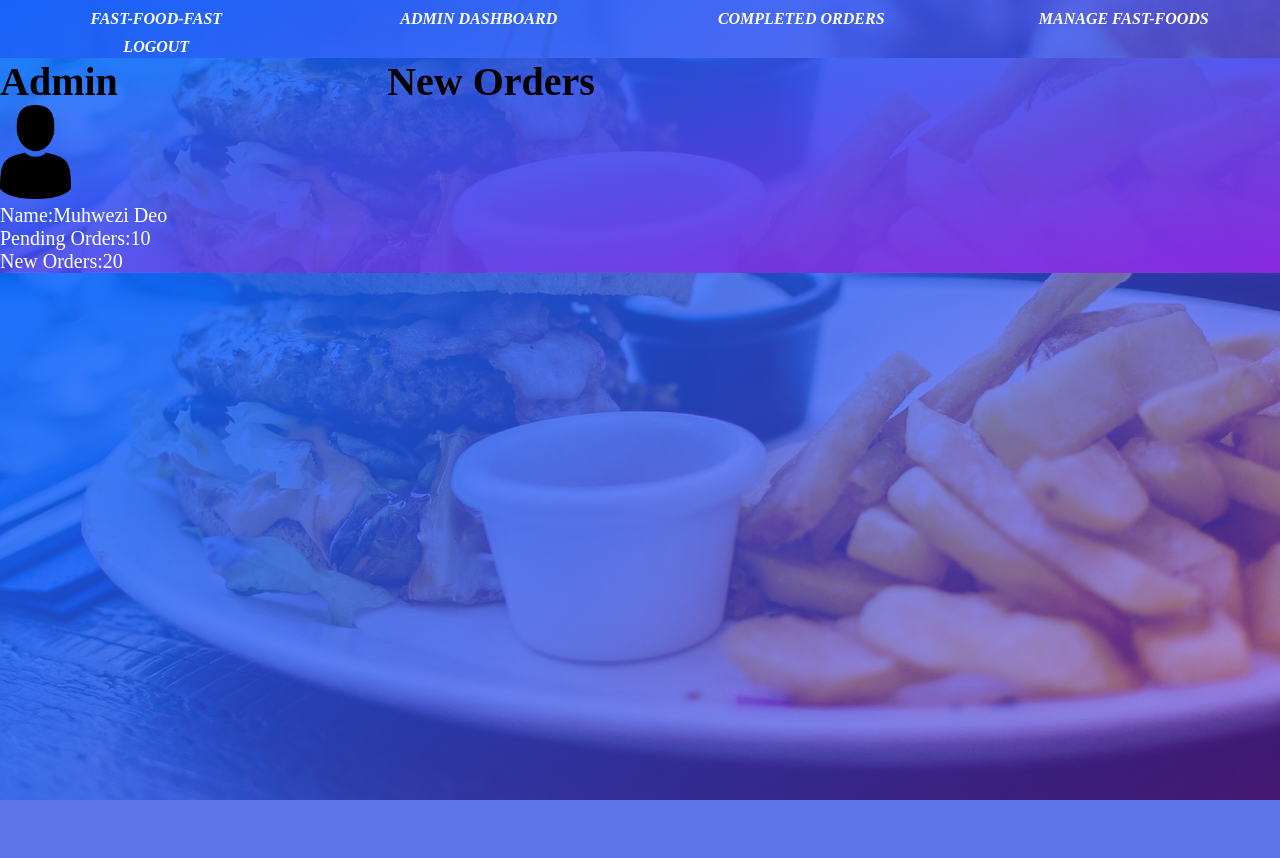
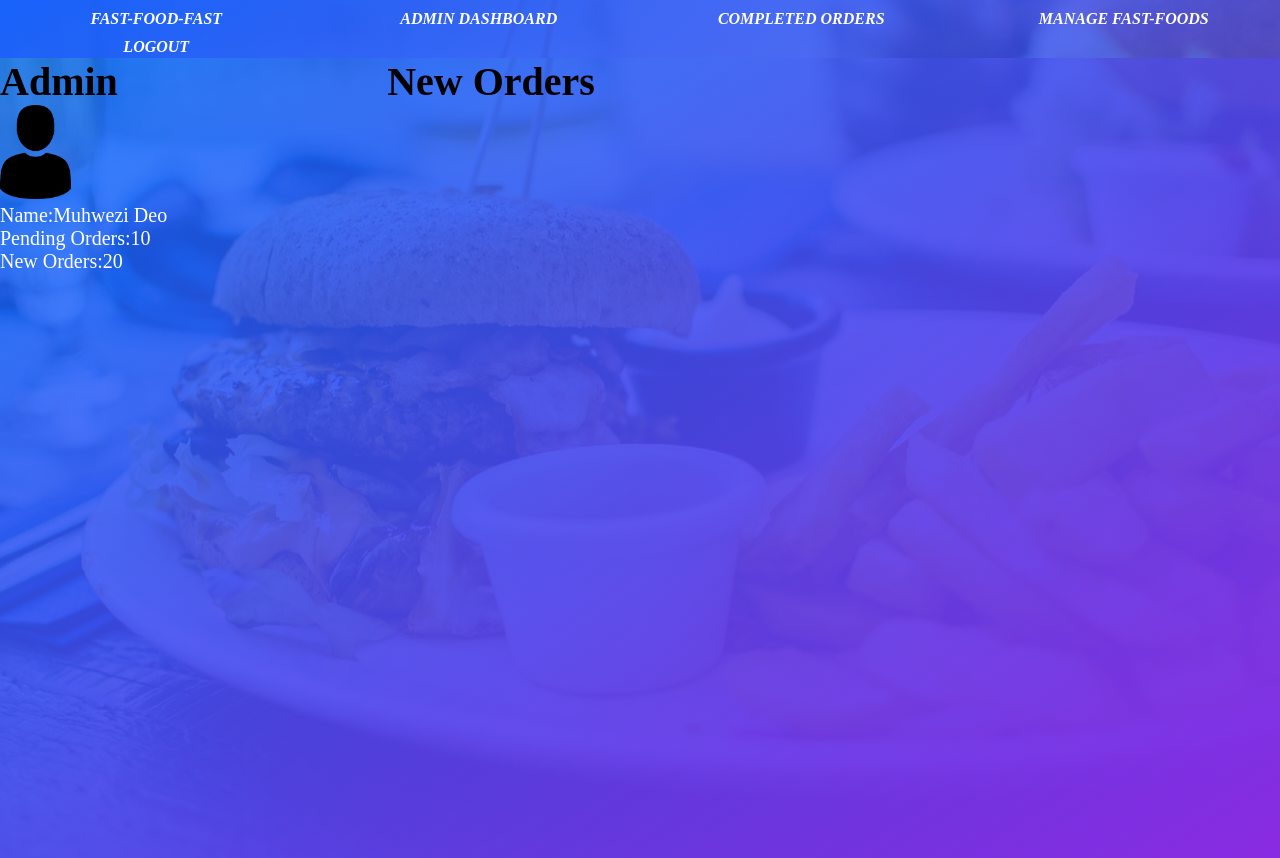
Before and after one commit to MuhweziDeo/fast-food-fast-challenge4, a PHP site: page /admin_dashboard.html in a window 1280 px wide. Before the commit the page ends 800 px from the top, so only its background shows below. Run offline with PHP 8.4, Linux system fonts and the light colour scheme.

Commit message:
[Fixes #161197480] fix styles for admin dashboard

```diff
--- a/css/style.css
+++ b/css/style.css
@@ -221,6 +221,7 @@ background:linear-gradient(to right bottom, rgba(0, 110, 255, 0.808), blueviolet
 background-size: cover;
 background-position: center;
 background-repeat: no-repeat;
+height: 100vh;
 }
 .user-profile h1{
 color: black;
@@ -264,9 +265,16 @@ grid-column-gap: 5px;
 overflow-x: hidden;
 color: white;
 }
-.all-orders{
+
+.orders #result{
+    display: grid;
+    grid-template-columns: 1fr 1fr 1fr 1fr;
+}
+
+#result .all-orders{
     color: white;
     margin-bottom: 20px;
+
 }
 .order h1{
     color: green;
```
